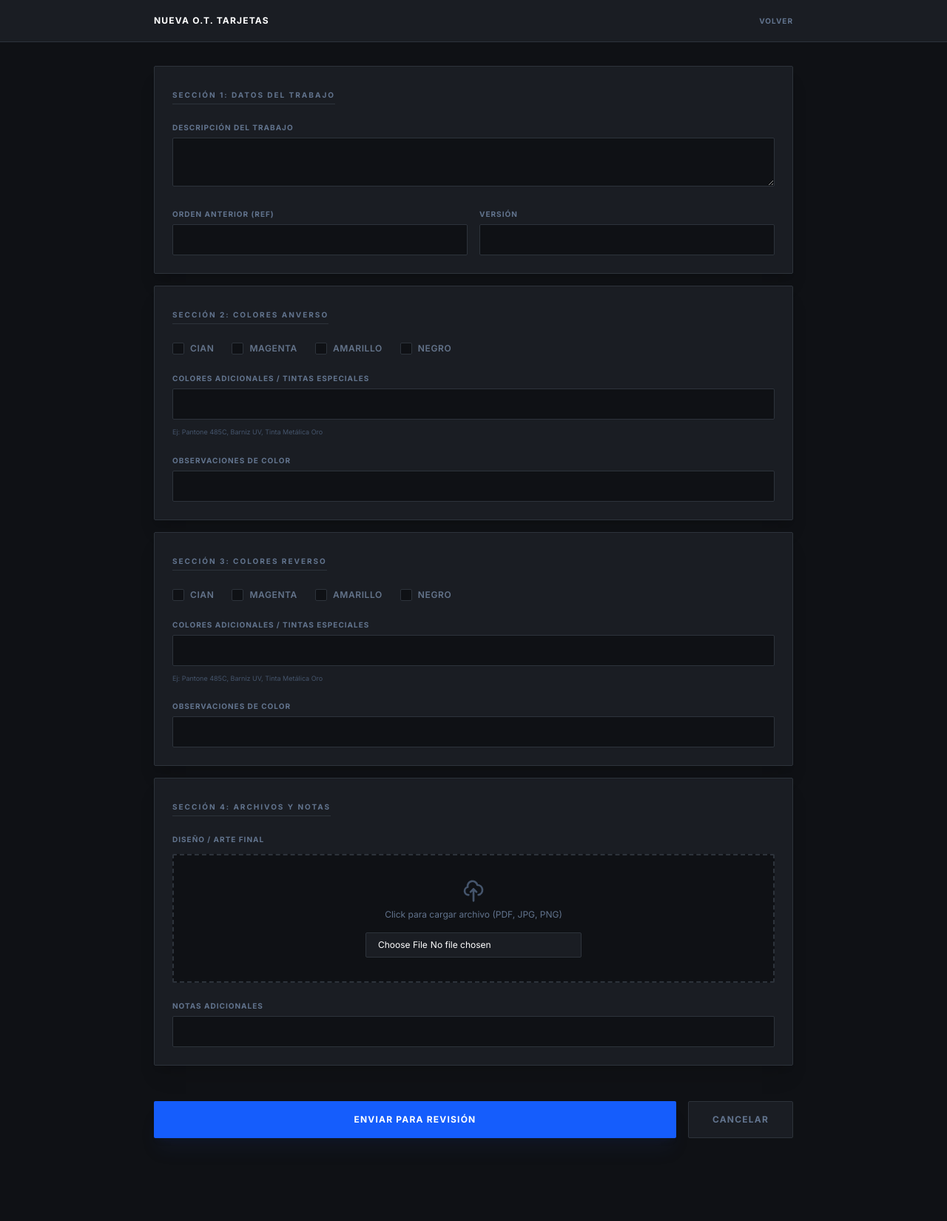
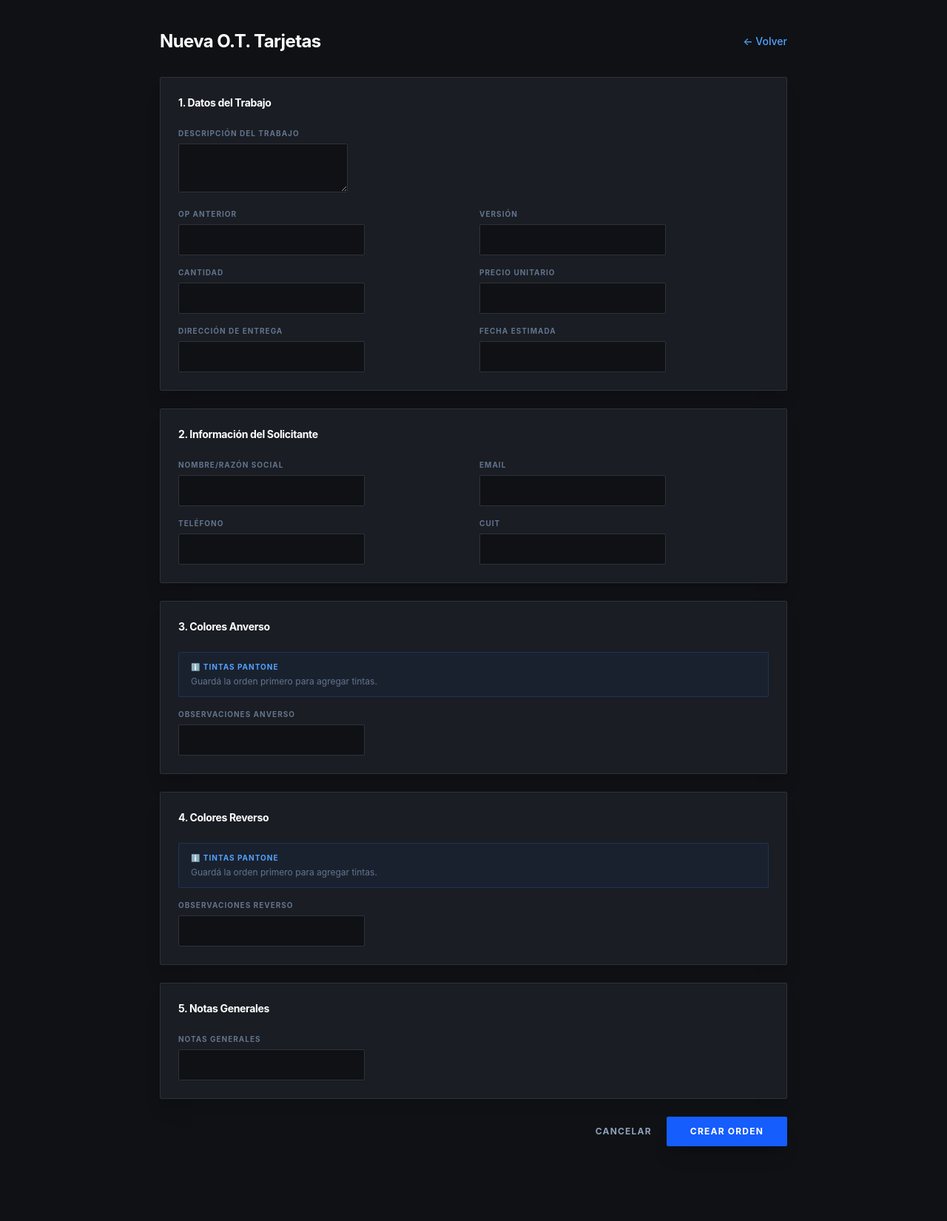
Before and after one commit to anciappi/printflow_v2, a Django app: template templates/quotes/card_job_form.html in a window 1280 px wide. Shown: the whole page at 74% size. After the commit the page ends 1549 px from the top, so only its background shows below. Run offline with Django 5.2, Linux system fonts and the light colour scheme; the template is opened without the code that fills it, so the values that code supplies are empty, except form fields; tables that the repository leaves empty hold one stand-in row (values such as "Sample post"); form fields are guessed from the names that the template uses; style sheets or scripts are compiled from the project's sources.

Commit message:
feat(quotes): card_job_form rebuild + Pantone color fragments
- Rebuild card_job_form.html with HTMX color picker
- Create fragments/color_list.html - color management per side
- Create fragments/pantone_search_results.html - live Pantone search
- Colors managed via HTMX after order creation

```diff
--- a/templates/quotes/card_job_form.html
+++ b/templates/quotes/card_job_form.html
@@ -1,179 +1,244 @@
 {% load static %}
 <!DOCTYPE html>
-<html lang="es">
-
+<html lang="es" class="dark">
 <head>
     <meta charset="UTF-8">
     <meta name="viewport" content="width=device-width, initial-scale=1.0">
-    <title>Nueva Orden de Trabajo | PrintFlow</title>
-    <link rel="stylesheet" href="{% static 'css/output.css' %}">
-    <link href="https://fonts.googleapis.com/css2?family=Inter:wght@400;500;600;700&display=swap" rel="stylesheet">
-    <link rel="stylesheet" href="{% static 'css/portal.css' %}">
+    <title>Nueva Orden de Trabajo Tarjetas</title>
+
+    <!-- CSS -->
+    <link href="{% static 'css/output.css' %}" rel="stylesheet">
+    <link href="{% static 'css/portal.css' %}" rel="stylesheet">
+
+    <!-- HTMX -->
+    <script src="{% static 'js/htmx.min.js' %}" defer></script>
 </head>
+<body class="bg-surface-dark text-slate-300 antialiased min-h-screen">
 
-<body class="min-h-screen flex flex-col antialiased">
+    <div class="max-w-4xl mx-auto px-4 sm:px-6 py-10">
 
-    <!-- Header -->
-    <header class="bg-surface border-b border-border-default sticky top-0 z-40">
-        <div class="max-w-4xl mx-auto px-4 flex justify-between h-14 items-center">
-            <h1 class="text-white text-xs font-bold uppercase tracking-widest">Nueva O.T. Tarjetas</h1>
-            <a href="{% url 'quotes:portal_home' %}"
-                class="text-[10px] font-bold text-slate-500 hover:text-white uppercase tracking-widest transition-colors">Volver</a>
+        <!-- HEADER -->
+        <div class="flex items-center justify-between mb-8">
+            <h1 class="text-xl sm:text-2xl font-bold text-white tracking-tight">Nueva O.T. Tarjetas</h1>
+            <a href="{% url 'quotes:portal_home' %}" class="text-sm font-medium text-blue-400 hover:text-blue-300 transition-colors">
+                &larr; Volver
+            </a>
         </div>
-    </header>
 
-    <main class="max-w-4xl mx-auto py-8 px-4 w-full">
-        <form method="post" enctype="multipart/form-data" id="jobForm">
+        <form method="POST" enctype="multipart/form-data" class="space-y-6">
             {% csrf_token %}
 
-            <!-- Section 1: Job Info -->
-            <div class="card p-6 mb-4 shadow-xl">
-                <h3
-                    class="text-[10px] font-bold text-slate-500 uppercase tracking-[0.2em] mb-6 inline-block border-b border-border-default pb-1">
-                    Sección 1: Datos del Trabajo</h3>
-                <div class="grid grid-cols-1 gap-6">
-                    <div class="space-y-1.5">
-                        <label for="{{ form.job_description.id_for_label }}"
-                            class="block text-[10px] font-bold text-slate-500 uppercase tracking-widest">Descripción del
-                            Trabajo</label>
+            {% if form.errors %}
+            <div class="bg-red-900/20 border border-red-500/50 text-red-400 px-4 py-3 rounded-sm mb-6">
+                <p class="text-[10px] font-bold uppercase mb-1 tracking-widest">Errores en el formulario:</p>
+                <div class="text-sm">
+                    {{ form.errors }}
+                </div>
+            </div>
+            {% endif %}
+
+            <!-- SECTION 1 — Datos del Trabajo -->
+            <div class="bg-surface border border-border-default p-6 rounded-sm shadow-xl">
+                <h2 class="text-sm font-bold text-white tracking-tight mb-6">1. Datos del Trabajo</h2>
+
+                <div class="grid grid-cols-1 md:grid-cols-2 gap-4">
+                    <div class="col-span-1 md:col-span-2 space-y-1.5">
+                        <label class="block text-[10px] font-bold text-slate-500 uppercase tracking-widest">
+                            Descripción del Trabajo
+                        </label>
                         {{ form.job_description }}
                     </div>
-                    <div class="grid grid-cols-1 sm:grid-cols-2 gap-4">
+
                     <div class="space-y-1.5">
-                            <label for="{{ form.op_anterior.id_for_label }}"
-                                class="block text-[10px] font-bold text-slate-500 uppercase tracking-widest">Orden
-                                Anterior (Ref)</label>
+                        <label class="block text-[10px] font-bold text-slate-500 uppercase tracking-widest">
+                            OP Anterior
+                        </label>
                         {{ form.op_anterior }}
                     </div>
+
                     <div class="space-y-1.5">
-                            <label for="{{ form.version.id_for_label }}"
-                                class="block text-[10px] font-bold text-slate-500 uppercase tracking-widest">Versión</label>
+                        <label class="block text-[10px] font-bold text-slate-500 uppercase tracking-widest">
+                            Versión
+                        </label>
                         {{ form.version }}
                     </div>
+
+                    <div class="space-y-1.5">
+                        <label class="block text-[10px] font-bold text-slate-500 uppercase tracking-widest">
+                            Cantidad
+                        </label>
+                        {{ form.quantity }}
+                    </div>
+
+                    <div class="space-y-1.5">
+                        <label class="block text-[10px] font-bold text-slate-500 uppercase tracking-widest">
+                            Precio Unitario
+                        </label>
+                        {{ form.unit_price }}
+                    </div>
+
+                    <div class="space-y-1.5">
+                        <label class="block text-[10px] font-bold text-slate-500 uppercase tracking-widest">
+                            Dirección de Entrega
+                        </label>
+                        {{ form.delivery_address }}
+                    </div>
+
+                    <div class="space-y-1.5">
+                        <label class="block text-[10px] font-bold text-slate-500 uppercase tracking-widest">
+                            Fecha Estimada
+                        </label>
+                        {{ form.estimated_delivery }}
                     </div>
                 </div>
             </div>
 
-            <!-- Section 2: Colors Front -->
-            <div class="card p-6 mb-4 shadow-xl">
-                <h3
-                    class="text-[10px] font-bold text-slate-500 uppercase tracking-[0.2em] mb-6 inline-block border-b border-border-default pb-1">
-                    Sección 2: Colores Anverso</h3>
+            <!-- SECTION 2 — Información del Solicitante -->
+            <div class="bg-surface border border-border-default p-6 rounded-sm shadow-xl">
+                <h2 class="text-sm font-bold text-white tracking-tight mb-6">2. Información del Solicitante</h2>
 
-                <div class="space-y-6">
-                    <div class="flex flex-wrap gap-6 checkbox-group">
-                        <label><input type="checkbox" class="color-front" data-color="C"> CIAN</label>
-                        <label><input type="checkbox" class="color-front" data-color="M"> MAGENTA</label>
-                        <label><input type="checkbox" class="color-front" data-color="Y"> AMARILLO</label>
-                        <label><input type="checkbox" class="color-front" data-color="K"> NEGRO</label>
-                    </div>
-                    {{ form.front_colors.as_hidden }}
-
+                <div class="grid grid-cols-1 md:grid-cols-2 gap-4">
                     <div class="space-y-1.5">
-                        <label for="{{ form.front_special_colors.id_for_label }}"
-                            class="block text-[10px] font-bold text-slate-500 uppercase tracking-widest">Colores
-                            adicionales / Tintas especiales</label>
-                        {{ form.front_special_colors }}
-                        <p class="text-[9px] text-slate-600 mt-1">Ej: Pantone 485C, Barniz UV, Tinta Metálica Oro</p>
+                        <label class="block text-[10px] font-bold text-slate-500 uppercase tracking-widest">
+                            Nombre/Razón Social
+                        </label>
+                        {{ form.requester_name }}
                     </div>
 
                     <div class="space-y-1.5">
-                        <label for="{{ form.front_observations.id_for_label }}"
-                            class="block text-[10px] font-bold text-slate-500 uppercase tracking-widest">Observaciones
-                            de Color</label>
-                        {{ form.front_observations }}
+                        <label class="block text-[10px] font-bold text-slate-500 uppercase tracking-widest">
+                            Email
+                        </label>
+                        {{ form.requester_email }}
+                    </div>
+
+                    <div class="space-y-1.5">
+                        <label class="block text-[10px] font-bold text-slate-500 uppercase tracking-widest">
+                            Teléfono
+                        </label>
+                        {{ form.requester_phone }}
+                    </div>
+
+                    <div class="space-y-1.5">
+                        <label class="block text-[10px] font-bold text-slate-500 uppercase tracking-widest">
+                            CUIT
+                        </label>
+                        {{ form.requester_cuit }}
                     </div>
                 </div>
             </div>
 
-            <!-- Section 3: Colors Back -->
-            <div class="card p-6 mb-4 shadow-xl">
-                <h3
-                    class="text-[10px] font-bold text-slate-500 uppercase tracking-[0.2em] mb-6 inline-block border-b border-border-default pb-1">
-                    Sección 3: Colores Reverso</h3>
+            <!-- SECTION 3 — Colores Anverso -->
+            <div class="bg-surface border border-border-default p-6 rounded-sm shadow-xl">
+                <h2 class="text-sm font-bold text-white tracking-tight mb-6">3. Colores Anverso</h2>
 
-                <div class="space-y-6">
-                    <div class="flex flex-wrap gap-6 checkbox-group">
-                        <label><input type="checkbox" class="color-back" data-color="C"> CIAN</label>
-                        <label><input type="checkbox" class="color-back" data-color="M"> MAGENTA</label>
-                        <label><input type="checkbox" class="color-back" data-color="Y"> AMARILLO</label>
-                        <label><input type="checkbox" class="color-back" data-color="K"> NEGRO</label>
+                {% if form.instance.pk %}
+                <!-- Color search -->
+                <div class="relative mb-4">
+                  <input type="text"
+                         id="pantone-search-front"
+                         placeholder="Buscar Pantone... ej: 485, Black, Cyan"
+                         hx-get="{% url 'quotes:pantone_search' %}?side=FRONT&job_pk={{ form.instance.pk }}"
+                         hx-trigger="keyup changed delay:300ms"
+                         hx-target="#pantone-results-front"
+                         hx-include="[name='q']"
+                         name="q"
+                         class="w-full bg-surface-dark border border-border-default text-white text-xs px-4 py-2 focus:border-blue-500 outline-none transition-colors rounded-sm placeholder-slate-600">
+                  <!-- Results dropdown -->
+                  <div id="pantone-results-front"
+                       class="absolute z-10 w-full bg-surface border border-border-default shadow-2xl rounded-sm mt-1 max-h-48 overflow-y-auto empty:hidden">
                   </div>
-                    {{ form.back_colors.as_hidden }}
+                </div>
+
+                <div id="color-list-front" class="mb-4">
+                  <!-- We include the template fragment here if HTMX was active -->
+                  {% include 'quotes/fragments/color_list.html' with job=form.instance side='FRONT' %}
+                </div>
+                {% else %}
+                <!-- Note about colors after save -->
+                <div class="bg-blue-500/5 border border-blue-500/20 px-4 py-3 rounded-sm mb-4">
+                  <p class="text-[10px] text-blue-400 font-bold uppercase tracking-widest">ℹ️ Tintas Pantone</p>
+                  <p class="text-xs text-slate-500 mt-1">
+                    Guardá la orden primero para agregar tintas.
+                  </p>
+                </div>
+                {% endif %}
 
                 <div class="space-y-1.5">
-                        <label for="{{ form.back_special_colors.id_for_label }}"
-                            class="block text-[10px] font-bold text-slate-500 uppercase tracking-widest">Colores
-                            adicionales / Tintas especiales</label>
-                        {{ form.back_special_colors }}
-                        <p class="text-[9px] text-slate-600 mt-1">Ej: Pantone 485C, Barniz UV, Tinta Metálica Oro</p>
+                    <label class="block text-[10px] font-bold text-slate-500 uppercase tracking-widest">
+                        Observaciones Anverso
+                    </label>
+                    {{ form.front_observations }}
+                </div>
             </div>
 
+            <!-- SECTION 4 — Colores Reverso -->
+            <div class="bg-surface border border-border-default p-6 rounded-sm shadow-xl">
+                <h2 class="text-sm font-bold text-white tracking-tight mb-6">4. Colores Reverso</h2>
+
+                {% if form.instance.pk %}
+                <!-- Color search -->
+                <div class="relative mb-4">
+                  <input type="text"
+                         id="pantone-search-back"
+                         placeholder="Buscar Pantone... ej: 485, Black, Cyan"
+                         hx-get="{% url 'quotes:pantone_search' %}?side=BACK&job_pk={{ form.instance.pk }}"
+                         hx-trigger="keyup changed delay:300ms"
+                         hx-target="#pantone-results-back"
+                         hx-include="[name='q']"
+                         name="q"
+                         class="w-full bg-surface-dark border border-border-default text-white text-xs px-4 py-2 focus:border-blue-500 outline-none transition-colors rounded-sm placeholder-slate-600">
+                  <!-- Results dropdown -->
+                  <div id="pantone-results-back"
+                       class="absolute z-10 w-full bg-surface border border-border-default shadow-2xl rounded-sm mt-1 max-h-48 overflow-y-auto empty:hidden">
+                  </div>
+                </div>
+
+                <div id="color-list-back" class="mb-4">
+                  <!-- We include the template fragment here if HTMX was active -->
+                  {% include 'quotes/fragments/color_list.html' with job=form.instance side='BACK' %}
+                </div>
+                {% else %}
+                <!-- Note about colors after save -->
+                <div class="bg-blue-500/5 border border-blue-500/20 px-4 py-3 rounded-sm mb-4">
+                  <p class="text-[10px] text-blue-400 font-bold uppercase tracking-widest">ℹ️ Tintas Pantone</p>
+                  <p class="text-xs text-slate-500 mt-1">
+                    Guardá la orden primero para agregar tintas.
+                  </p>
+                </div>
+                {% endif %}
+
                 <div class="space-y-1.5">
-                        <label for="{{ form.back_observations.id_for_label }}"
-                            class="block text-[10px] font-bold text-slate-500 uppercase tracking-widest">Observaciones
-                            de Color</label>
+                    <label class="block text-[10px] font-bold text-slate-500 uppercase tracking-widest">
+                        Observaciones Reverso
+                    </label>
                     {{ form.back_observations }}
                 </div>
             </div>
-            </div>
 
-            <!-- Section 4: Files -->
-            <div class="card p-6 mb-12 shadow-xl">
-                <h3
-                    class="text-[10px] font-bold text-slate-500 uppercase tracking-[0.2em] mb-6 inline-block border-b border-border-default pb-1">
-                    Sección 4: Archivos y Notas</h3>
-                <div class="space-y-6">
-                    <div>
-                        <label class="block text-[10px] font-bold text-slate-500 uppercase tracking-widest mb-3">Diseño
-                            / Arte Final</label>
-                        <div
-                            class="border-2 border-dashed border-border-default bg-surface-dark p-8 text-center rounded-sm hover:border-blue-500/50 transition-colors">
-                            <div class="flex flex-col items-center">
-                                <svg class="w-8 h-8 text-slate-600 mb-2" fill="none" stroke="currentColor"
-                                    viewBox="0 0 24 24">
-                                    <path stroke-linecap="round" stroke-linejoin="round" stroke-width="2"
-                                        d="M7 16a4 4 0 01-.88-7.903A5 5 0 1115.9 6L16 6a5 5 0 011 9.9M15 13l-3-3m0 0l-3 3m3-3v12" />
-                                </svg>
-                                <span class="text-xs text-slate-500 mb-4">Click para cargar archivo (PDF, JPG,
-                                    PNG)</span>
-                                <div
-                                    class="px-4 py-2 bg-surface border border-border-default rounded-sm text-xs text-white">
-                                    {{ form.attached_file }}
-                                </div>
-                            </div>
-                        </div>
-                    </div>
+            <!-- SECTION 5 — Notas -->
+            <div class="bg-surface border border-border-default p-6 rounded-sm shadow-xl">
+                <h2 class="text-sm font-bold text-white tracking-tight mb-6">5. Notas Generales</h2>
+
                 <div class="space-y-1.5">
-                        <label for="{{ form.general_notes.id_for_label }}"
-                            class="block text-[10px] font-bold text-slate-500 uppercase tracking-widest">Notas
-                            Adicionales</label>
+                    <label class="block text-[10px] font-bold text-slate-500 uppercase tracking-widest">
+                        Notas Generales
+                    </label>
                     {{ form.general_notes }}
                 </div>
             </div>
+
+            <!-- ACTION BAR -->
+            <div class="flex items-center justify-end gap-5">
+                <a href="{% url 'quotes:portal_home' %}" class="text-xs text-slate-400 hover:text-white transition-colors font-bold uppercase tracking-widest">
+                    Cancelar
+                </a>
+                <button type="submit" class="bg-blue-600 hover:bg-blue-500 text-white text-xs font-bold uppercase tracking-widest px-8 py-3 rounded-sm transition-all focus:ring-2 focus:ring-blue-500 focus:outline-none shadow-xl">
+                    Crear Orden
+                </button>
             </div>
 
-            <!-- Action Bar -->
-            <div class="flex flex-col sm:flex-row gap-4 mb-20">
-                <button type="submit"
-                    class="flex-1 py-4 bg-blue-600 hover:bg-blue-500 text-white text-xs font-bold uppercase tracking-widest rounded-sm transition-all shadow-xl shadow-blue-900/10">
-                    Enviar para Revisión
-                </button>
-                <a href="{% url 'quotes:portal_home' %}"
-                    class="px-8 py-4 bg-surface border border-border-default text-slate-500 hover:text-white text-xs font-bold uppercase tracking-widest rounded-sm text-center transition-all">
-                    Cancelar
-                </a>
+        </form>
     </div>
-
-            <!-- Hidden fields integration -->
-            {{ form.requester_name.as_hidden }}
-            {{ form.requester_email.as_hidden }}
-            {{ form.requester_phone.as_hidden }}
-            {{ form.requester_cuit.as_hidden }}
-        </form>
-    </main>
-
-    <script src="{% static 'js/card-job-form.js' %}"></script>
 </body>
-
 </html>
```
Also changed, not shown: templates/quotes/fragments/color_list.html (added, +29 -0 lines), templates/quotes/fragments/pantone_search_results.html (added, +18 -0 lines). Lines whose indentation alone changed are shown as unchanged.
